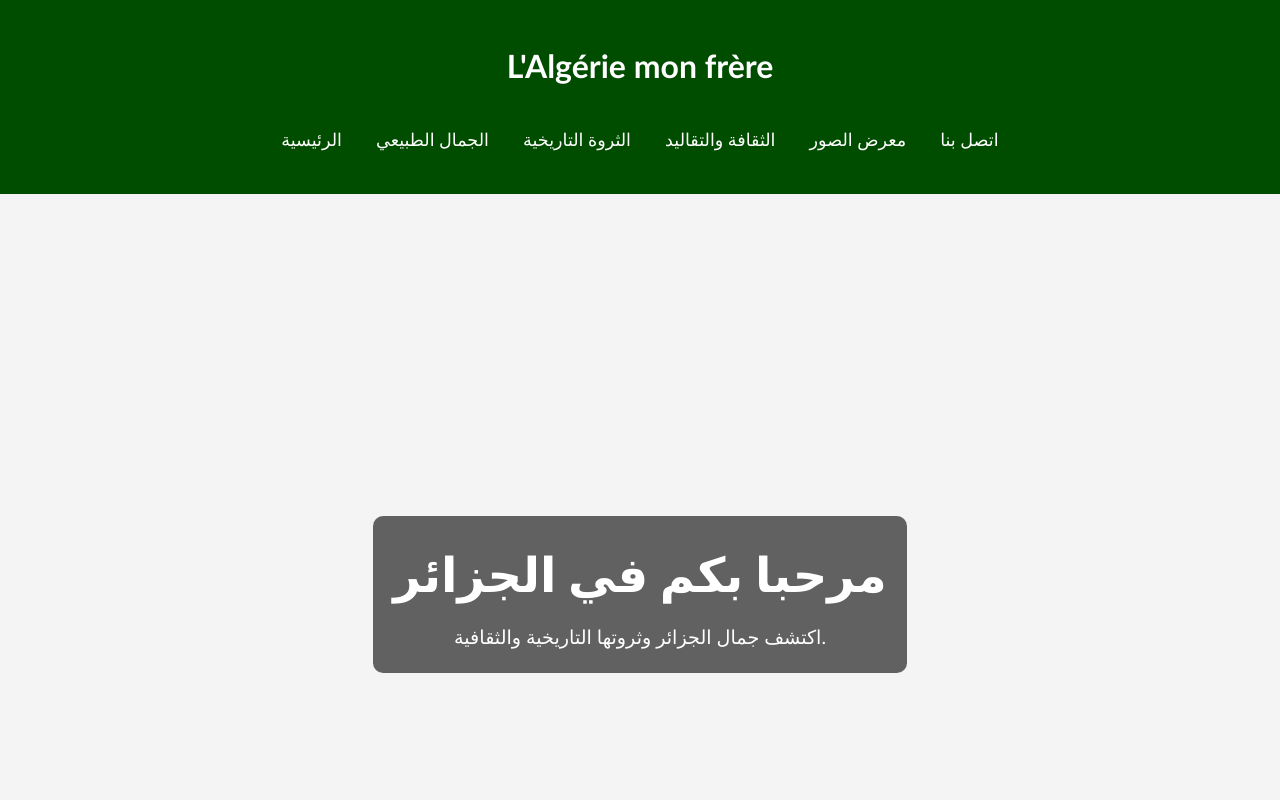
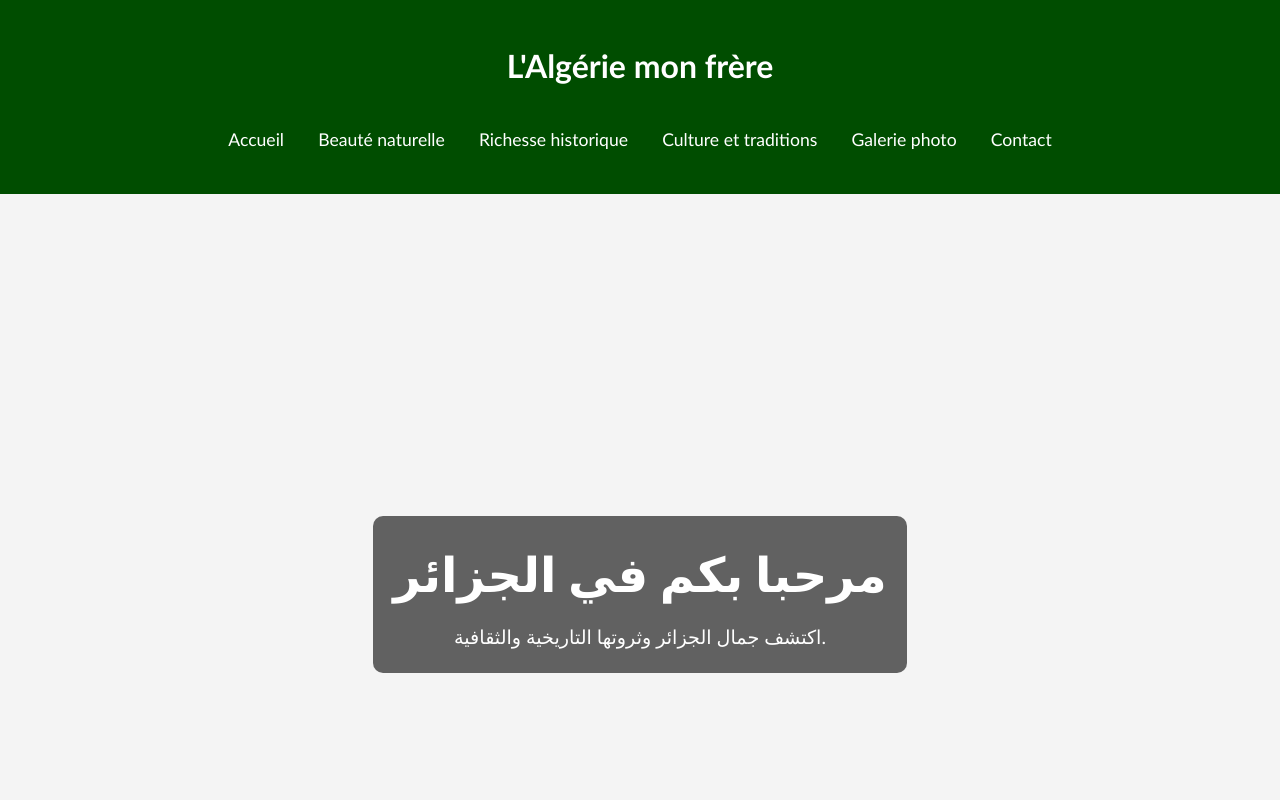
Before and after one commit to mo7adesigenr/mohamed-bouziani, a plain HTML site: page index.html in a window 1280 px wide. Shown: the top 800 px of the page. Drawn offline with nearby package versions, Linux system fonts and the light colour scheme.

Commit message:
Update index.html

```diff
--- a/index.html
+++ b/index.html
@@ -21,12 +21,12 @@
             </div>
             <nav id="nav-menu">
                 <ul>
-                    <li><a href="#home">الرئيسية</a></li>
-                    <li><a href="#nature">الجمال الطبيعي</a></li>
-                    <li><a href="#history">الثروة التاريخية</a></li>
-                    <li><a href="#culture">الثقافة والتقاليد</a></li>
-                    <li><a href="#gallery">معرض الصور</a></li>
-                    <li><a href="#contact">اتصل بنا</a></li>
+                    <li><a href="#home">Accueil</a></li>
+                    <li><a href="#nature">Beauté naturelle</a></li>
+                    <li><a href="#history">Richesse historique</a></li>
+                    <li><a href="#culture">Culture et traditions</a></li>
+                    <li><a href="#gallery">Galerie photo</a></li>
+                    <li><a href="#contact">Contact</a></li>
                 </ul>
             </nav>
         </div>
```
